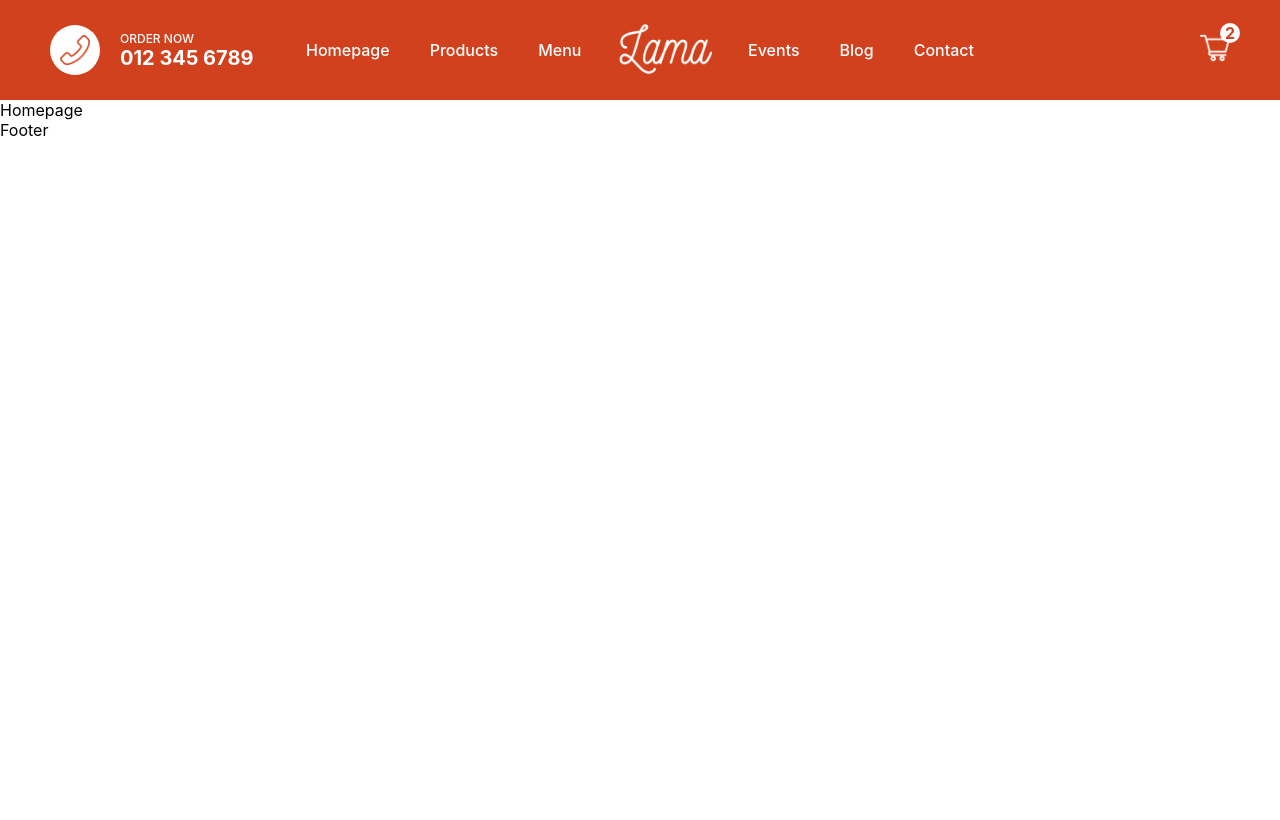
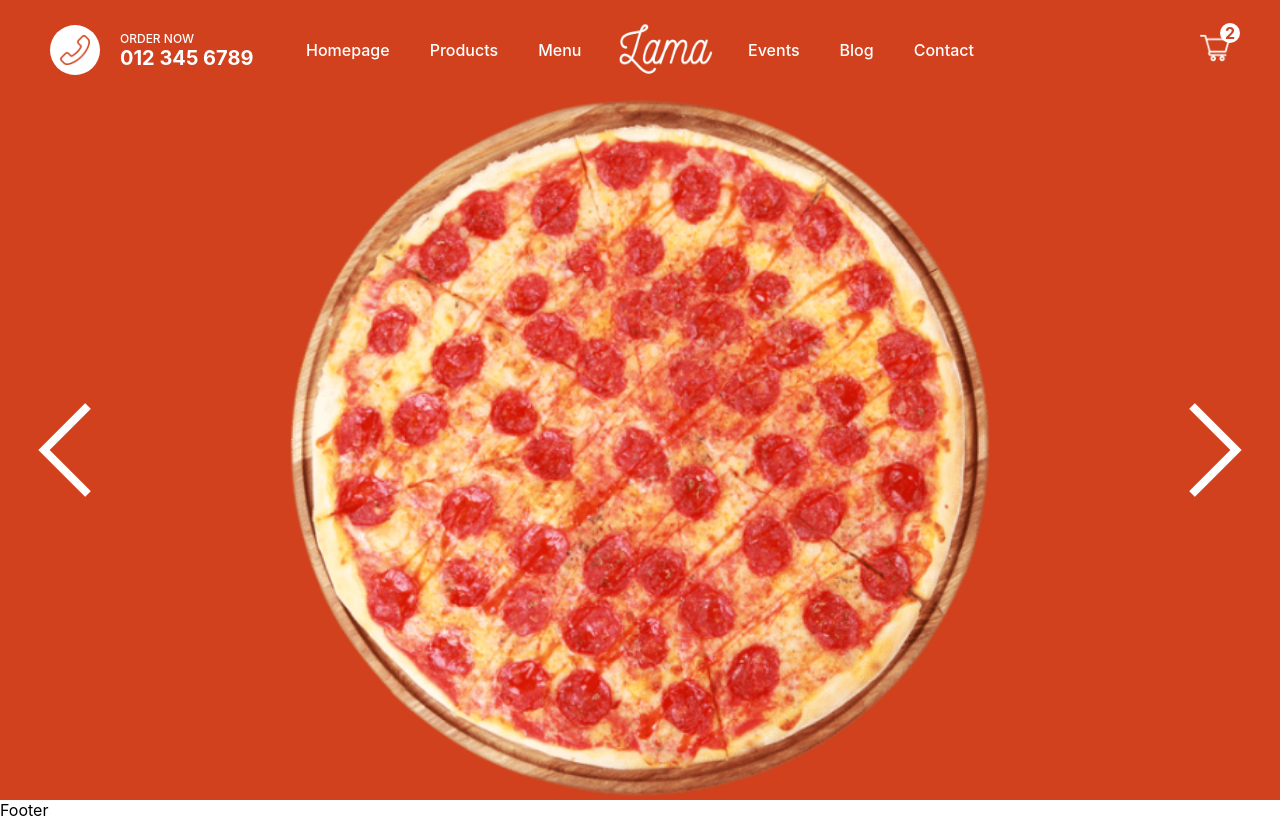
Before and after one commit to Prathamesh9997/next-food-ordering, a Next.js app: page / in a window 1280 px wide. Built offline with nearby package versions, Linux system fonts and the light colour scheme.

Commit message:
PSG | slider UI for featured products done

```diff
--- /dev/null
+++ b/components/Featured.jsx
@@ -0,0 +1,66 @@
+import Image from "next/image";
+import React, { useState } from "react";
+import styles from "../styles/Featured.module.css";
+
+const Featured = () => {
+  const [index, setIndex] = useState(0);
+  const images = ["/img/pizza.png", "/img/paid.png", "/img/bike.png"];
+
+  const handleArrow = (direction) => {
+    if (direction === "left") {
+      setIndex(index !== 0 ? index - 1 : 2);
+    } else {
+      setIndex(index !== 2 ? index + 1 : 0);
+    }
+  };
+
+  return (
+    <div className={styles.container}>
+      <div
+        className={styles.arrowContainer}
+        style={{ left: 0 }}
+        onClick={() => {
+          handleArrow("left");
+        }}
+      >
+        <Image
+          src="/img/arrowl.png"
+          alt="leftArrow"
+          layout="fill"
+          objectFit="contain"
+        />
+      </div>
+      <div
+        className={styles.wrapper}
+        style={{ transform: `translateX(${-100 * index}vw)` }}
+      >
+        {images.map((img, i) => (
+          <div className={styles.imageContainer} key={i}>
+            <Image
+              src={img}
+              alt="featured_image"
+              layout="fill"
+              objectFit="contain"
+            />
+          </div>
+        ))}
+      </div>
+      <div
+        className={styles.arrowContainer}
+        style={{ right: 0 }}
+        onClick={() => {
+          handleArrow("right");
+        }}
+      >
+        <Image
+          src="/img/arrowr.png"
+          alt="rightArrow"
+          layout="fill"
+          objectFit="contain"
+        />
+      </div>
+    </div>
+  );
+};
+
+export default Featured;
--- a/pages/index.js
+++ b/pages/index.js
@@ -1,5 +1,6 @@
 import Head from "next/head";
 import Image from "next/image";
+import Featured from "../components/Featured";
 import styles from "../styles/Home.module.css";
 
 export default function Home() {
@@ -10,7 +11,7 @@ export default function Home() {
         <meta name="description" content="Best pizza shop in town" />
         <link rel="icon" href="/favicon.ico" />
       </Head>
-      Homepage
+      <Featured />
     </div>
   );
 }
--- /dev/null
+++ b/styles/Featured.module.css
@@ -0,0 +1,30 @@
+.container {
+  height: calc(100vh - 100px);
+  background-color: #d1411e;
+  overflow: hidden;
+  position: relative;
+}
+
+.arrowContainer {
+  position: absolute;
+  width: 10%;
+  height: 20%;
+  top: 0;
+  bottom: 0;
+  margin: auto;
+  cursor: pointer;
+  z-index: 2;
+}
+
+.wrapper {
+  width: 300vw;
+  height: 100%;
+  display: flex;
+  transition: all 1.5s ease-in-out;
+}
+
+.imageContainer {
+  width: 100vw;
+  height: 100%;
+  position: relative;
+}
```
